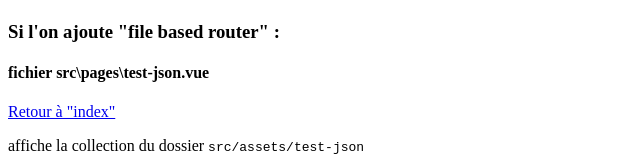
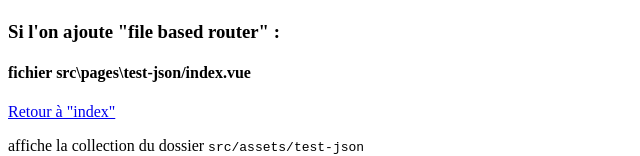
Before and after one commit to ppierre/test-import-glob-json, a Vue app: page /test-json in a window 1280 px wide. Shown: the part 647-803 px from the top of the page, without its empty margins (0-640 px from the left). Built offline with nearby package versions, Linux system fonts and the light colour scheme.

Commit message:
correction non fichier suite à déplacement en index.vue dans dossier (sinon masquait le dossier...)

```diff
--- a/src/pages/test-json/index.vue
+++ b/src/pages/test-json/index.vue
@@ -3,7 +3,7 @@
 import { jsonsImport } from "../../test-json-import.js";
 </script>
 <template>
-  <h4>fichier src\pages\test-json.vue</h4>
+  <h4>fichier src\pages\test-json/index.vue</h4>
   <p><router-link to="/">Retour à "index"</router-link></p>
   <p>affiche la collection du dossier <code>src/assets/test-json</code></p>
   <ul>
```
